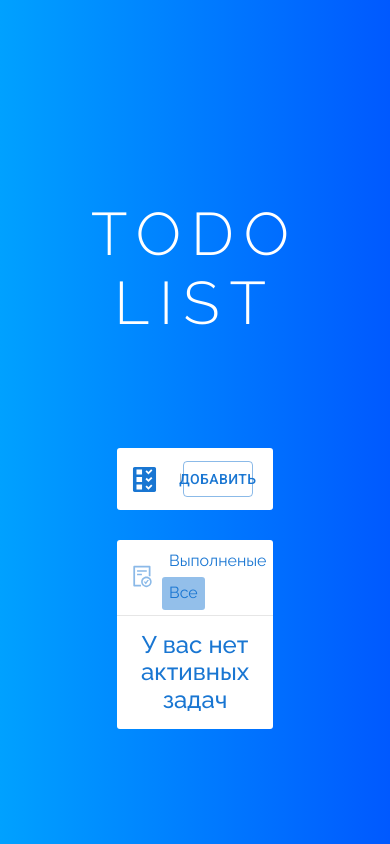
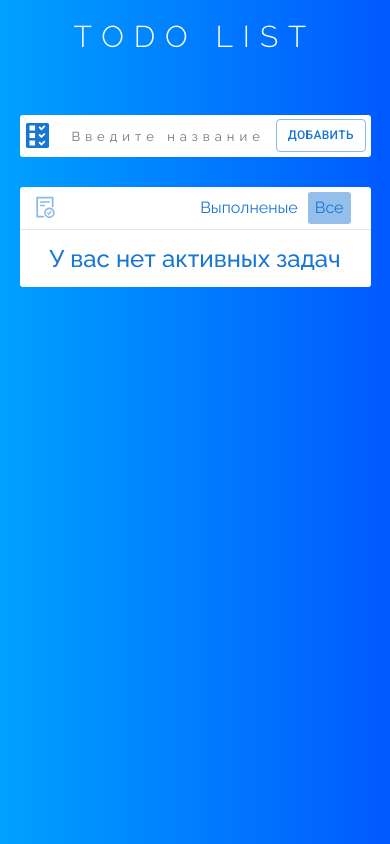
Before and after one commit to HelloFront/ToDO_List, a React (Create React App) app: page / in a window 390 px wide. Built offline with nearby package versions, Linux system fonts and the light colour scheme; the HTML template or start-up script is replaced by a standard one.

Commit message:
add media Queris

```diff
--- a/src/App.scss
+++ b/src/App.scss
@@ -147,3 +147,26 @@
     }
   }
 }
+
+
+@media screen and (max-width: 420px) {
+  .App {
+    .title {
+      margin: 20px 0;
+      font-size: 30px;
+    }
+    .parent {
+      width: 90%;
+      .input_block {
+        padding: 0 5px;
+        input::placeholder {
+          font-size: 13px;
+          letter-spacing: 0;
+        }
+        button {
+          font-size: 12px;
+        }
+      }
+    }
+  }
+}
--- a/src/components/UI/Input.jsx
+++ b/src/components/UI/Input.jsx
@@ -26,7 +26,7 @@ class Input extends React.Component {
       <div className='input_block'>
         <div>
           <img src={iconTask} alt="icon" />
-          <input value={this.state.value} onChange={this.updateLocalState.bind(this)} placeholder='Введите название задачи' type="text" />
+          <input value={this.state.value} onChange={this.updateLocalState.bind(this)} placeholder='Введите название' type="text" />
         </div>
         <Button variant="outlined"
           onClick={() => {
```
Also changed, not shown: 13 other files (tests, documents, lock files or other folders).
